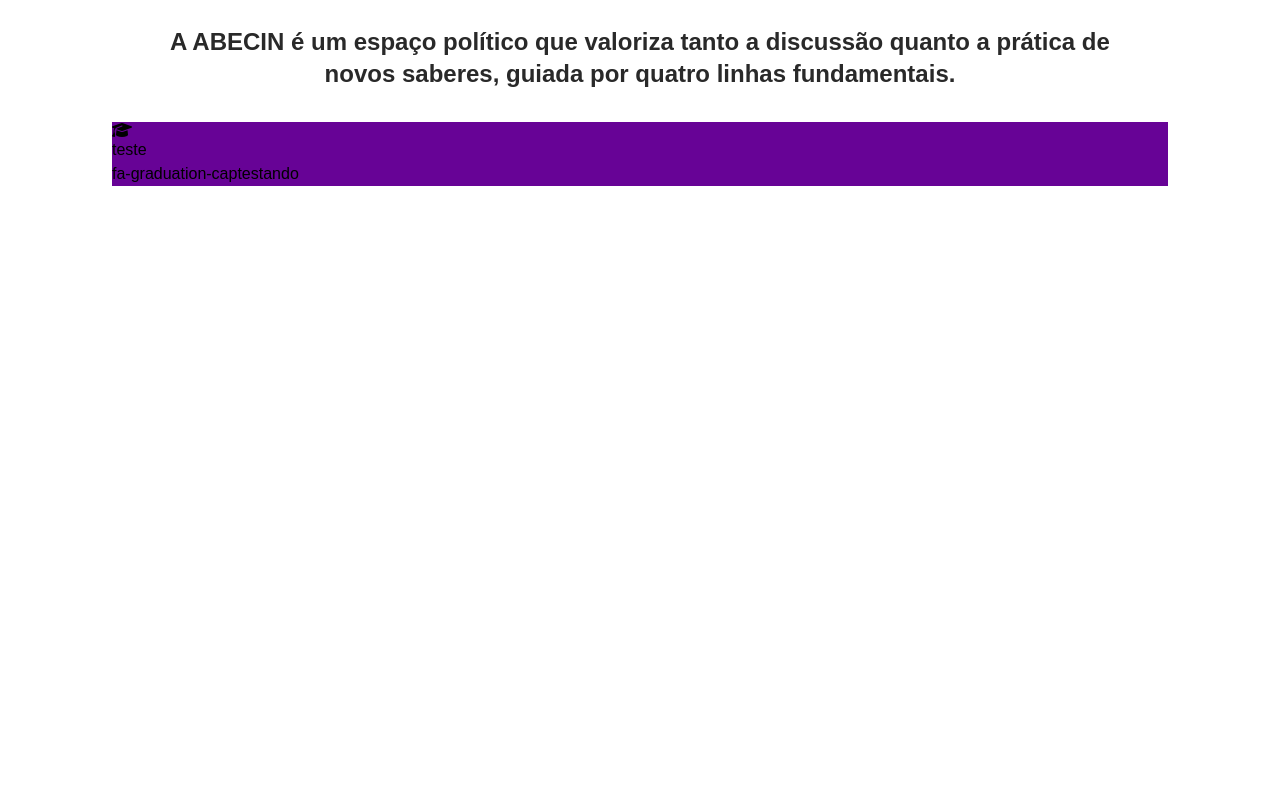
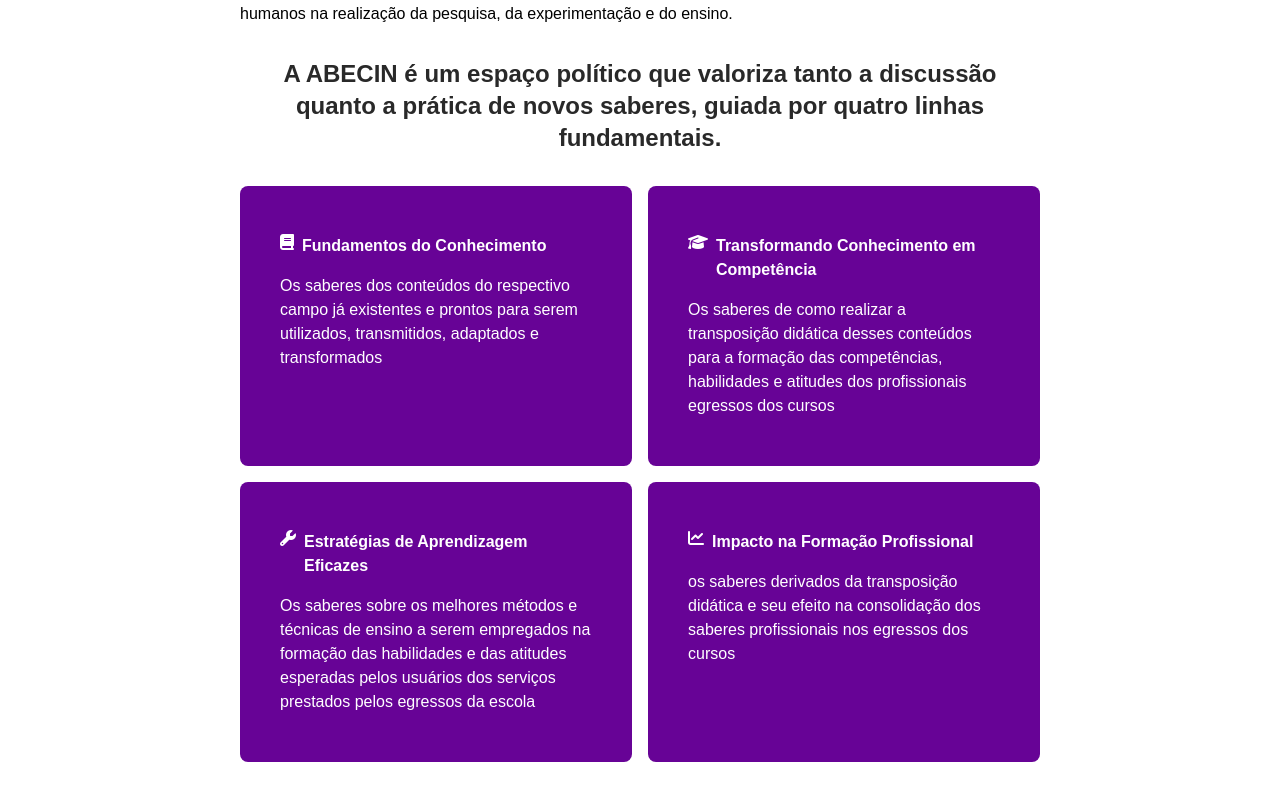
Before and after one commit to softeam-org/abecin, a Next.js app: page /sobre in a window 1280 px wide. Shown: the part 450-1250 px from the top of the page. Before the commit the page ends 800 px from the top, so only its background shows below. Built offline with nearby package versions, Linux system fonts and the light colour scheme; some icons are missing.

Commit message:
chore: add textbox component

```diff
--- a/src/app/sobre/page.tsx
+++ b/src/app/sobre/page.tsx
@@ -9,33 +9,61 @@
 					Sobre
 					<span className="block w-16 h-2 bg-[#4A1861] absolute left-0"></span>
 				</h1>
-        <div className="flex flex-col gap-8">
+				<div className="flex flex-col text-pretty gap-8">
 					<p>
-            A ABECIN é uma entidade constituída com a finalidade de assegurar o
-            debate sobre a formação de pessoas comprometidas com a manutenção e
-            a ampliação de um corpo profissional atuante nos campos das práticas
-            da Ciência da Informação, que congrega instituições e profissionais
-            voltados à formação de recursos humanos em nível universitário, cuja
-            missão guarda relação direta com o conjunto de interesses e visões
-            de mundo e com o ideário de permanência desse corpo profissional na
-            sociedade.
+						A ABECIN é uma entidade constituída com a finalidade de
+						assegurar o debate sobre a formação de pessoas
+						comprometidas com a manutenção e a ampliação de um corpo
+						profissional atuante nos campos das práticas da Ciência
+						da Informação, que congrega instituições e profissionais
+						voltados à formação de recursos humanos em nível
+						universitário, cuja missão guarda relação direta com o
+						conjunto de interesses e visões de mundo e com o ideário
+						de permanência desse corpo profissional na sociedade.
 					</p>
 					<p>
-            A criação da ABECIN é resultante do entendimento comum de
-            profissionais que hoje, majoritariamente operando nos campos do
-            ensino, pesquisa e extensão, forjou ou assimilou um conhecimento
-            decorrente de práticas de trabalho transformado em conhecimento
-            escolar fluente dentro da instituição educacional instituída para
-            dar virtual existência e noção de permanência a esse corpo
-            profissional, com a fixação de novos recursos humanos na realização
-            da pesquisa, da experimentação e do ensino.
+						A criação da ABECIN é resultante do entendimento comum
+						de profissionais que hoje, majoritariamente operando nos
+						campos do ensino, pesquisa e extensão, forjou ou
+						assimilou um conhecimento decorrente de práticas de
+						trabalho transformado em conhecimento escolar fluente
+						dentro da instituição educacional instituída para dar
+						virtual existência e noção de permanência a esse corpo
+						profissional, com a fixação de novos recursos humanos na
+						realização da pesquisa, da experimentação e do ensino.
 					</p>
 				</div>
 				<h2 className="px-8 text-center font-bold text-2xl text-[#292929]">
-          A ABECIN é um espaço político que valoriza tanto a discussão quanto a
-          prática de novos saberes, guiada por quatro linhas fundamentais.
+					A ABECIN é um espaço político que valoriza tanto a discussão
+					quanto a prática de novos saberes, guiada por quatro linhas
+					fundamentais.
 				</h2>
-        <TextBox icone="fa-graduation-cap" conteudo="testando" />
+				<div className="mx-auto flex flex-col md:grid md:grid-cols-2 gap-4 max-w-lg md:max-w-4xl">
+					<TextBox
+						tipo="info"
+						icone="fa-book"
+						titulo="Fundamentos do Conhecimento"
+						conteudo="Os saberes dos conteúdos do respectivo campo já existentes e prontos para serem utilizados, transmitidos, adaptados e transformados"
+					/>
+					<TextBox
+						tipo="info"
+						icone="fa-graduation-cap"
+						titulo="Transformando Conhecimento em Competência"
+						conteudo="Os saberes de como realizar a transposição didática desses conteúdos para a formação das competências, habilidades e atitudes dos profissionais egressos dos cursos"
+					/>
+					<TextBox
+						tipo="info"
+						icone="fa-wrench"
+						titulo="Estratégias de Aprendizagem Eficazes"
+						conteudo="Os saberes sobre os melhores métodos e técnicas de ensino a serem empregados na formação das habilidades e das atitudes esperadas pelos usuários dos serviços prestados pelos egressos da escola"
+					/>
+					<TextBox
+						tipo="info"
+						icone="fa-chart-line"
+						titulo="Impacto na Formação Profissional"
+						conteudo="os saberes derivados da transposição didática e seu efeito na consolidação dos saberes profissionais nos egressos dos cursos"
+					/>
+				</div>
 			</div>
 		</PageContent>
 	)
--- a/src/components/PageContent.tsx
+++ b/src/components/PageContent.tsx
@@ -5,5 +5,5 @@
 }
 
 export default function PageContent({ children }: PageContentProps) {
-  return <div className="md:mx-28 mx-8 mt-40 text-black">{children}</div>
+  return <div className="md:mx-20 xl:mx-60 mx-8 mt-36 mb-32 text-black">{children}</div>
 }
--- a/src/features/sobre/view/TextBox.tsx
+++ b/src/features/sobre/view/TextBox.tsx
@@ -2,15 +2,30 @@
 	icone: string
 	titulo?: string
 	conteudo: string
+	tipo: 'cargo' | 'info'
 }
 
-export default function TextBox({ icone, conteudo }: TextBoxProps) {
+export default function TextBox({
+	icone,
+	titulo,
+	conteudo,
+	tipo
+}: TextBoxProps) {
 	return (
-    <div className="bg-abecin-secondary flex flex-col">
+		<div className="bg-abecin-secondary text-white px-10 py-12 rounded-lg flex flex-col gap-4 relative">
+			{tipo === 'cargo' && (
+				<div>
+					<i className={`absolute top-4 right-4 fa-solid ${icone}`} />
+					<h1 className="font-bold">{titulo}</h1>
+				</div>
+			)}
+			{tipo === 'info' && (
+				<div className="flex flex-row gap-2">
 					<i className={`fa-solid ${icone}`} />
-      <h2>teste</h2>
-      {icone}
-      {conteudo}
+					<h1 className="font-bold">{titulo}</h1>
+				</div>
+			)}
+			<p>{conteudo}</p>
 		</div>
 	)
 }
```
Lines whose indentation alone changed are shown as unchanged.
